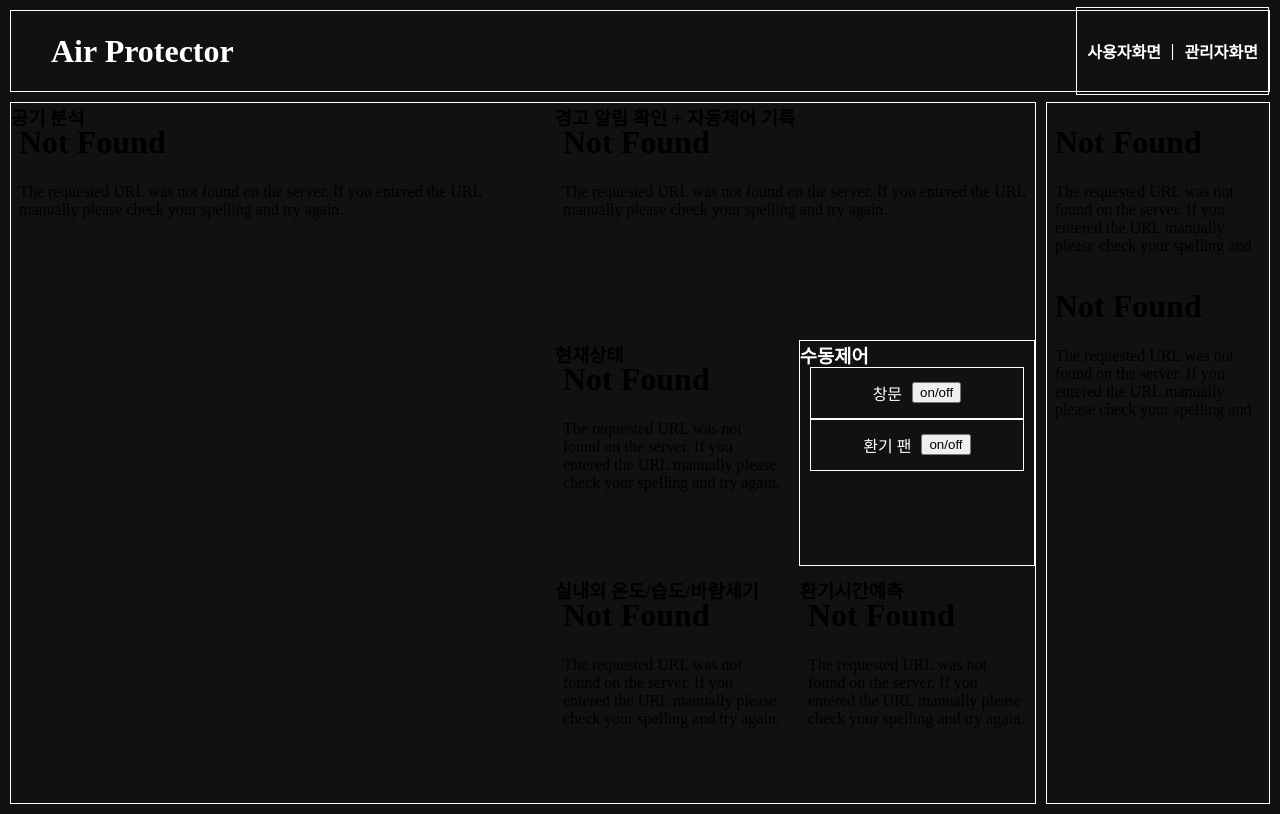
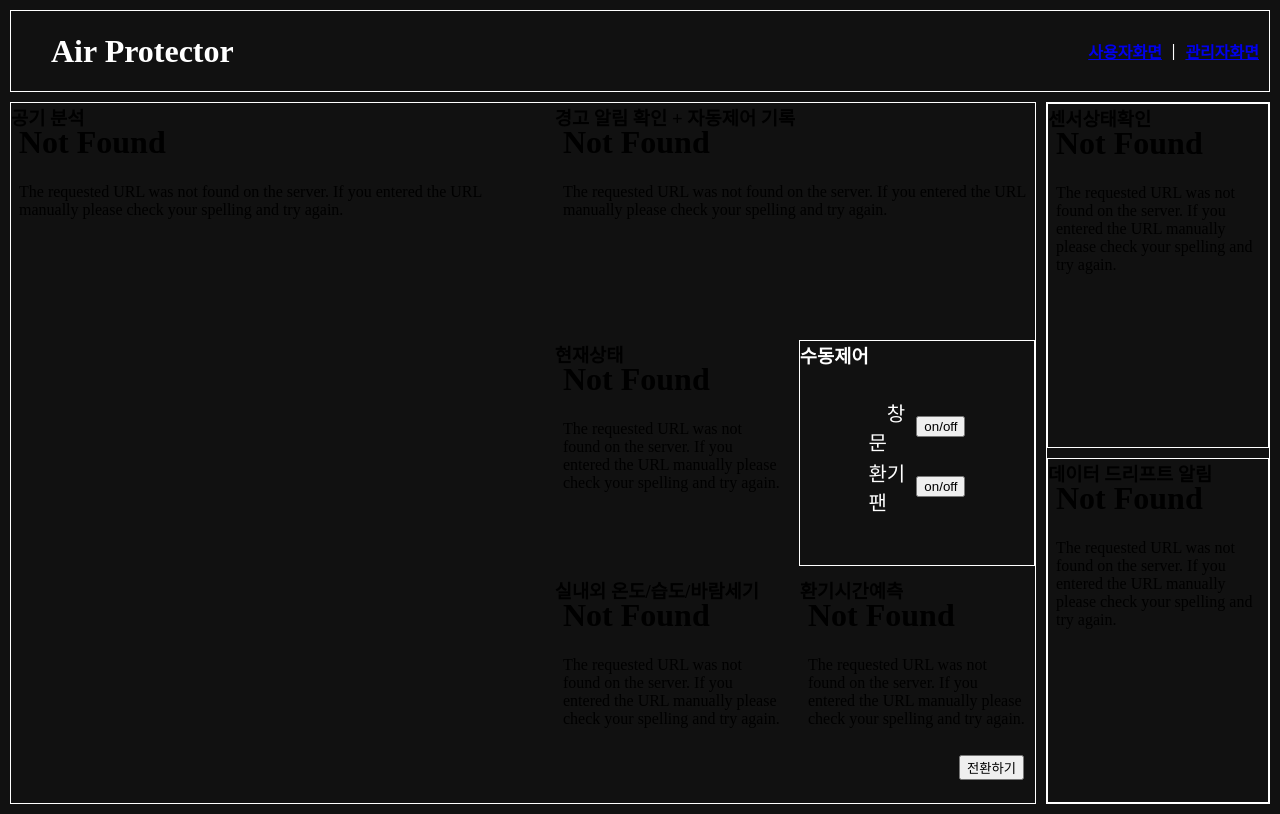
Before and after one commit to khwak/2025-MEIT-AirProtector, a Flask app: page /admin in a window 1280 px wide. Run offline with Flask 3, Linux system fonts and the light colour scheme.

Commit message:
UI/UX 완료(수동제어 제외)

```diff
--- a/templates/admin.html
+++ b/templates/admin.html
@@ -31,7 +31,7 @@
             .화면전환 {
                 display: flex;
                 flex-direction: row;
-                border: 1px solid white;
+                /* border: 1px solid white; */
                 text-align: center;
                 gap: 10px;
                 padding: 10px;
@@ -74,7 +74,6 @@
             .now_status {
                 width: 50%;
             }
-            /* 수정해야함.  */
             .manipulate {
                 color: white;
                 border: 1px solid white;
@@ -86,18 +85,35 @@
             }
             .manipulate ul {
                 list-style: none; /* 리스트 불릿 제거 */
-                padding: 10px; /* 기본 여백 제거 */
-                /* margin-top: 50%; */
+                padding: 10px;
+
+                /* border: 1px solid white; */
+
+                align-content: center;
+                height: 80%;
             }
 
             .manipulate li {
-                border: 1px solid white;
-                display: flex; /* flex로 가로 정렬 */
-                justify-content: center; /* 가로 가운데 정렬 */
-                align-items: center; /* 가로 가운데 정렬 */
-                gap: 10px; /* 텍스트와 버튼 사이 간격 */
+                /* border: 1px solid white; */
+                display: flex;
+                /* justify-content: center;  */
+                text-align: left;
+                align-items: center;
+                justify-content: space-between;
+
                 height: 50px; /* 높이 지정 (원하면 조정 가능) */
-                border: 1px solid white;
+                margin: 10px;
+                text-align: left;
+            }
+            .manipulate li div {
+                /* border: 1px solid red; */
+                text-align: left;
+                margin-left: 25%;
+                font-size: 20px;
+            }
+            .manipulate li button {
+                /* border: 1px solid red; */
+                margin-right: 25%;
             }
             .in_out_information {
                 width: 50%;
@@ -132,23 +148,27 @@
             }
 
             .UIadd iframe {
-                flex: 1; /* 각각 절반 높이 */
+                flex: 1;
                 width: 100%;
                 border: none;
+            }
+            .UIadd > div {
+                border: 1px solid white;
+                height: 50%;
             }
         </style>
     </head>
     <body>
-        <div class="container">
+        <div class="container" id="container">
             <!-- 상단 긴 박스 -->
             <div class="top">
                 <div>
                     <h1>Air Protector</h1>
                 </div>
                 <div class="화면전환">
-                    <h4>사용자화면</h4>
+                    <h4><a href="user.html">사용자화면</a></h4>
                     <h4>|</h4>
-                    <h4>관리자화면</h4>
+                    <h4><a href="admin.html">관리자화면</a></h4>
                 </div>
             </div>
             <div class="realmain">
@@ -182,11 +202,11 @@
                                     <h3>수동제어</h3>
                                     <ul>
                                         <li>
-                                            창문
+                                            <div class="window">ㅤ창문</div>
                                             <button>on/off</button>
                                         </li>
                                         <li>
-                                            환기 팬
+                                            <div>환기 팬</div>
                                             <button>on/off</button>
                                         </li>
                                     </ul>
@@ -200,16 +220,18 @@
                                     ></iframe>
                                 </div>
                                 <div class="textzone">
-                                    <h3>환기시간예측</h3>
-                                    <!-- if 환기 할 때 -->
-                                    <iframe
-                                        src="http://localhost:3000/d-solo/abcd1234/test-dashboard?orgId=1&refresh=5s"
-                                    ></iframe>
-                                    <!-- else (환기 안 할 때)
-                            <h3>설명</h3>
-                            <iframe
-                                src="http://localhost:3000/d-solo/abcd1234/test-dashboard?orgId=1&refresh=5s"
-                            ></iframe> -->
+                                    <h3 id="ventTitle"></h3>
+                                    <iframe id="ventIframe"></iframe>
+                                    <button
+                                        id="toggleBtn"
+                                        style="
+                                            position: absolute;
+                                            bottom: 20px;
+                                            right: 20vw;
+                                        "
+                                    >
+                                        전환하기
+                                    </button>
                                 </div>
                             </div>
                         </div>
@@ -217,11 +239,13 @@
                 </div>
                 <div class="UIadd">
                     <div>
+                        <h3>센서상태확인</h3>
                         <iframe
                             src="http://localhost:3000/d-solo/abcd1234/test-dashboard?orgId=1&refresh=5s"
                         ></iframe>
                     </div>
                     <div>
+                        <h3>데이터 드리프트 알림</h3>
                         <iframe
                             src="http://localhost:3000/d-solo/abcd1234/test-dashboard?orgId=1&refresh=5s"
                         ></iframe>
@@ -230,4 +254,31 @@
             </div>
         </div>
     </body>
+    <script>
+        // 환기 여부 (true면 환기 중, false면 환기 안 함)
+        let isVentilating = true; //초기상태 👉 실제 값은 센서/백엔드에서 받아오면 됨
+
+        const title = document.getElementById('ventTitle');
+        const iframe = document.getElementById('ventIframe');
+        const toggleBtn = document.getElementById('toggleBtn');
+
+        if (isVentilating) {
+            // 환기할 때
+            title.textContent = '환기시간예측';
+            iframe.src =
+                'http://localhost:3000/d-solo/abcd1234/test-dashboard?orgId=1&refresh=5s';
+        } else {
+            // 환기 안 할 때
+            title.textContent = '가스 설명';
+            iframe.src =
+                'http://localhost:3001/d-solo/abcd1234/test-dashboard?orgId=1&refresh=5s';
+        }
+
+        updateIframe();
+
+        toggleBtn.addEventListener('click', () => {
+            isVentilating = !isVentilating; // 상태 토글
+            updateIframe(); // 변경된 상태 반영
+        });
+    </script>
 </html>
```
Also changed, not shown: templates/user.html (+81 -28 lines).
